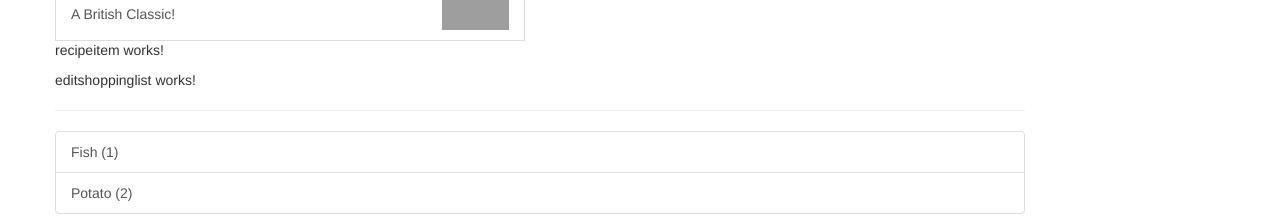
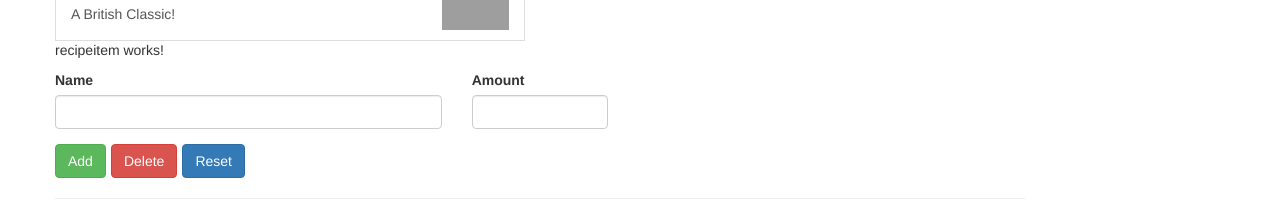
Before and after one commit to Laurence564/Recipes, an Angular app: page / in a window 1280 px wide. Shown: the part 249-466 px from the top of the page. Built offline with nearby package versions, Linux system fonts and the light colour scheme; grey boxes are pictures that could not be loaded.

Commit message:
Added buttons for editing shopping list.

```diff
--- a/src/app/shopping-lists/editshoppinglist/editshoppinglist.component.html
+++ b/src/app/shopping-lists/editshoppinglist/editshoppinglist.component.html
@@ -1 +1,25 @@
-<p>editshoppinglist works!</p>
+<div class="row">
+  <div class="col-xs-12">
+    <form>
+      <div class="row">
+        <div class="col-sm-5 form-group">
+          <label for="name">Name</label>
+          <input type="text" id="name" class="form-control">
+        </div>
+        <div class="col-sm-2 form-group">
+          <label for="amount">Amount</label>
+          <input type="number" id="amount" class="form-control">
+        </div>
+      </div>
+      <div class="row">
+        <div class="col-xs-12">
+          <div class="btn-toolbar">
+            <button class="btn btn-success" type="submit">Add</button>
+            <button class="btn btn-danger" type="button">Delete</button>
+            <button class="btn btn-primary" type="button">Reset</button>
+          </div>
+        </div>
+      </div>
+    </form>
+  </div>
+</div>
```
